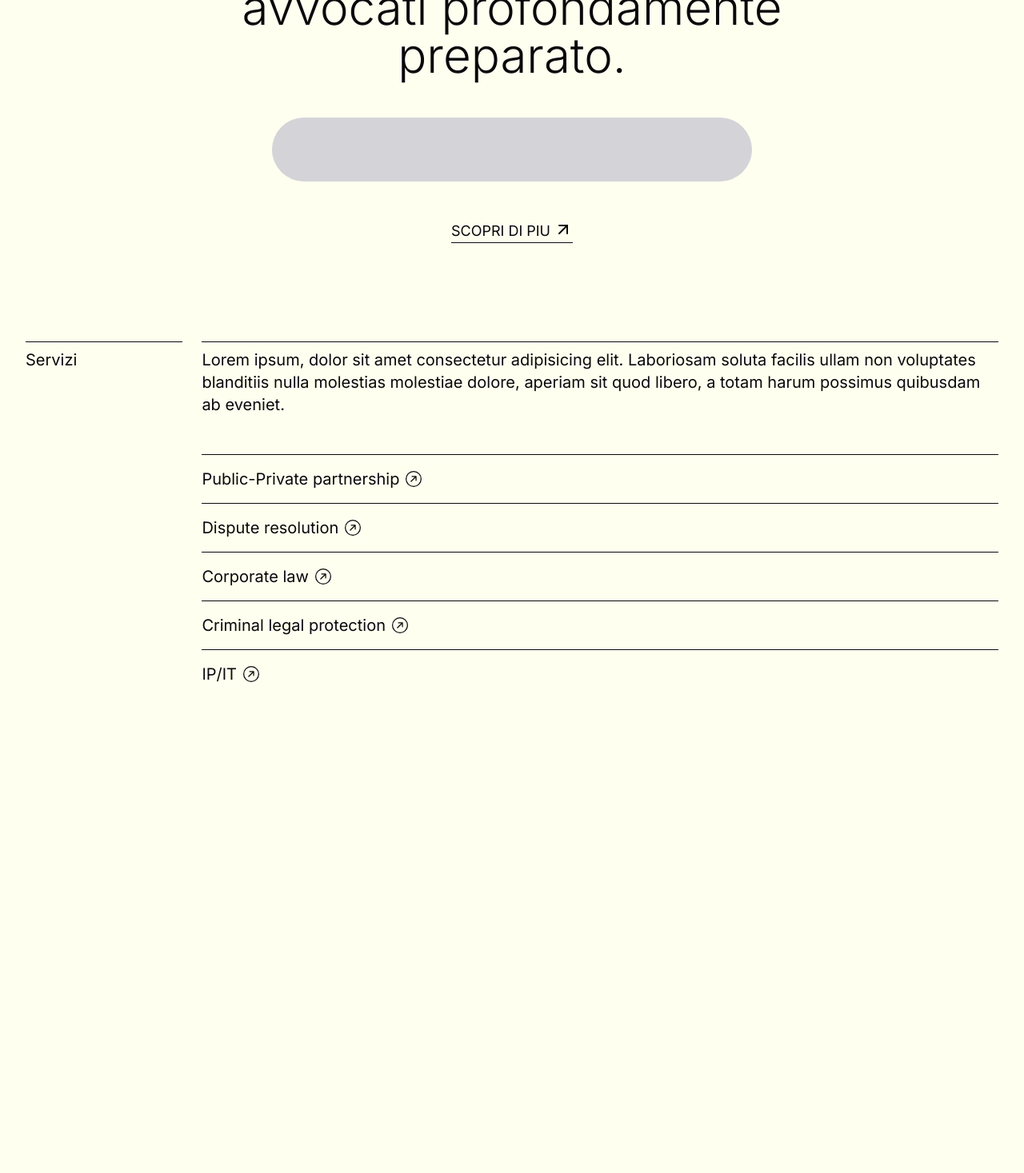
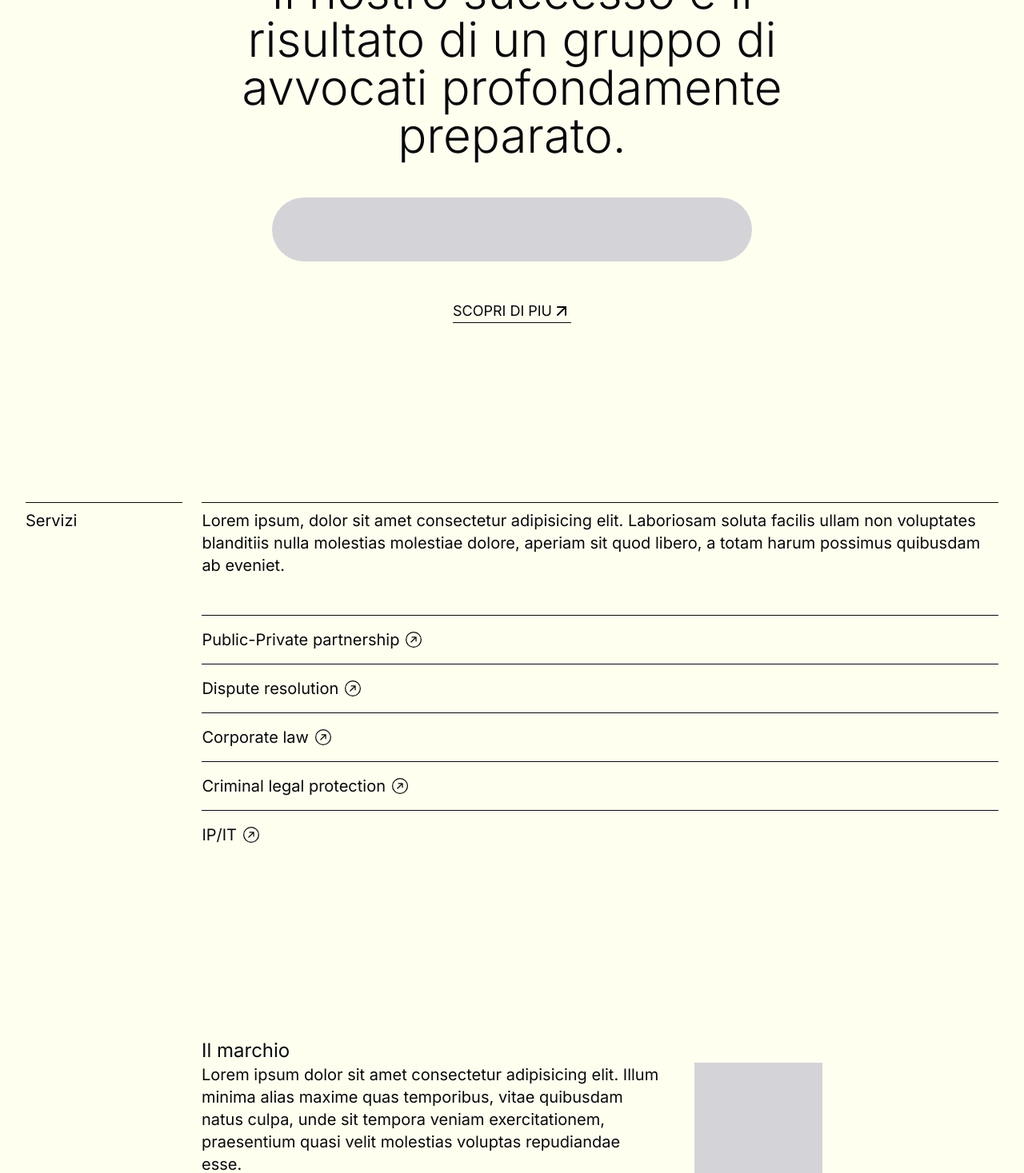
Before and after one commit to Geeeean/federico, a Next.js app: page / in a window 1280 px wide. Shown: the part 1330-2797 px from the top of the page at 80% size. Before the commit the page ends 2203 px from the top, so only its background shows below. Built offline with nearby package versions, Linux system fonts and the light colour scheme.

Commit message:
small fixes, added props on tag, added identityspolier

```diff
--- a/app/page.tsx
+++ b/app/page.tsx
@@ -2,14 +2,18 @@ import Banner from "@/components/Banner";
 import Hero from "@/components/Hero";
 import ProfessionalsSpoiler from "@/components/ProfessionalsSpoiler";
 import ServicesSpoiler from "@/components/ServicesSpoiler";
+import IdentitySpoiler from "@/components/IdentitySpoiler";
 
 export default function Home() {
   return (
-    <main className="mt-12">
-      <Banner/>
-      <Hero/>
+    <main className="mt-12 flex flex-col gap-56">
+      <div className="flex flex-col gap-20">
+        <Banner />
+        <Hero />
+      </div>
       <ProfessionalsSpoiler />
       <ServicesSpoiler />
+      <IdentitySpoiler />
     </main>
   );
 }
--- a/components/Hero.tsx
+++ b/components/Hero.tsx
@@ -6,7 +6,7 @@ const HERO_TITLE = "Consulenza legale e rappresentanza in tutta Italia"
 
 const Hero = (props: Props) => {
   return (
-    <div className='mt-20'>
+    <div>
         <p className='text-8xl font-light'>{HERO_TITLE}</p>
         <div className='w-full h-96 bg-muted mt-6'></div>
     </div>
--- a/components/IdentitySpoiler.tsx
+++ b/components/IdentitySpoiler.tsx
@@ -1,9 +1,26 @@
+import Tag from "./ui/Tag"
+import Link from "next/link"
+
 type Props = {}
+
+const TITLE = "Il marchio"
+const DESC = "Lorem ipsum dolor sit amet consectetur adipisicing elit. Illum minima alias maxime quas temporibus, vitae quibusdam natus culpa, unde sit tempora veniam exercitationem, praesentium quasi velit molestias voluptas repudiandae esse."
+const BTN_CONT = "Continua a leggere"
 
 const IdentitySpoiler = (props: Props) => {
     return (
-        <div className='h-screen max-h-[750px] flex flex-col justify-center items-center gap-6 text-center'>
+        <div className='flex justify-center items-center gap-10 text-left'>
+            <div className="text-xl">
+                <p className="text-2xl">{TITLE}</p>
+                <p className="max-w-xl">{DESC}</p>
 
+                <div className="mt-5">
+                    <Link href="#">
+                        <Tag text={BTN_CONT} border={false} underline />
+                    </Link>
+                </div>
+            </div>
+            <div className="w-40 h-40 bg-muted"></div>
         </div>
     )
 }
--- a/components/ProfessionalsSpoiler.tsx
+++ b/components/ProfessionalsSpoiler.tsx
@@ -11,13 +11,12 @@ const BTN_CONT = "SCOPRI DI PIU"
 
 const ProfessionalsSpoiler = (props: Props) => {
     return (
-        <div className='h-screen max-h-[750px] flex flex-col justify-center items-center gap-6 text-center'>
+        <div className='flex flex-col justify-center items-center gap-6 text-center'>
             <Tag text={TAG_CONT} />
             <p className="text-6xl max-w-[750px] font-light">{DESC}</p>
             <div className="rounded-full w-[600px] bg-muted h-20 my-6"></div>
-            <Link href="#" className="text-lg flex gap-1 border-b border-primary">
-                <span>{BTN_CONT}</span>
-                <FiArrowUpRight size={24} />
+            <Link href="#" className="text-lg">
+                <Tag text={BTN_CONT} border={false} icon={<FiArrowUpRight size={24} />} underline/>
             </Link>
         </div>
     )
--- a/components/ServicesSpoiler.tsx
+++ b/components/ServicesSpoiler.tsx
@@ -14,7 +14,7 @@ const SERVICES = [
 
 const ServicesSpoiler = (props: Props) => {
     return (
-        <div className='flex w-full h-32 text-xl gap-6 [&>*]:border-t [&>*]:border-primary [&>*]:pt-2'>
+        <div className='flex w-full text-xl gap-6 [&>*]:border-t [&>*]:border-primary [&>*]:pt-2'>
             <div className='w-1/3'>{TITLE}</div>
             <div>
                 <p>{DESC}</p>
--- a/components/ui/Tag.tsx
+++ b/components/ui/Tag.tsx
@@ -2,14 +2,16 @@ import React, { ReactNode } from 'react'
 
 type Props = {
     text: string,
-    icon?: ReactNode
-    thick?: boolean
+    icon?: ReactNode,
+    thick?: boolean,
+    border?: boolean,
+    underline?: boolean
 }
 
-const Tag = ({ text, icon, thick = false }: Props) => {
+const Tag = ({ text, icon, thick = false, border = true, underline = false }: Props) => {
     return (
 
-        <div className="border border-primary py-1 px-3 rounded-full flex items-center">
+        <div className={`w-fit border-primary ${border ? "border py-1 px-3 rounded-full" : ""} ${underline ? "border-b" : ""} flex items-center`}>
             <span className={`${thick ? "font-medium" : ""}`}>{text}</span>
             {icon}
         </div>
```
